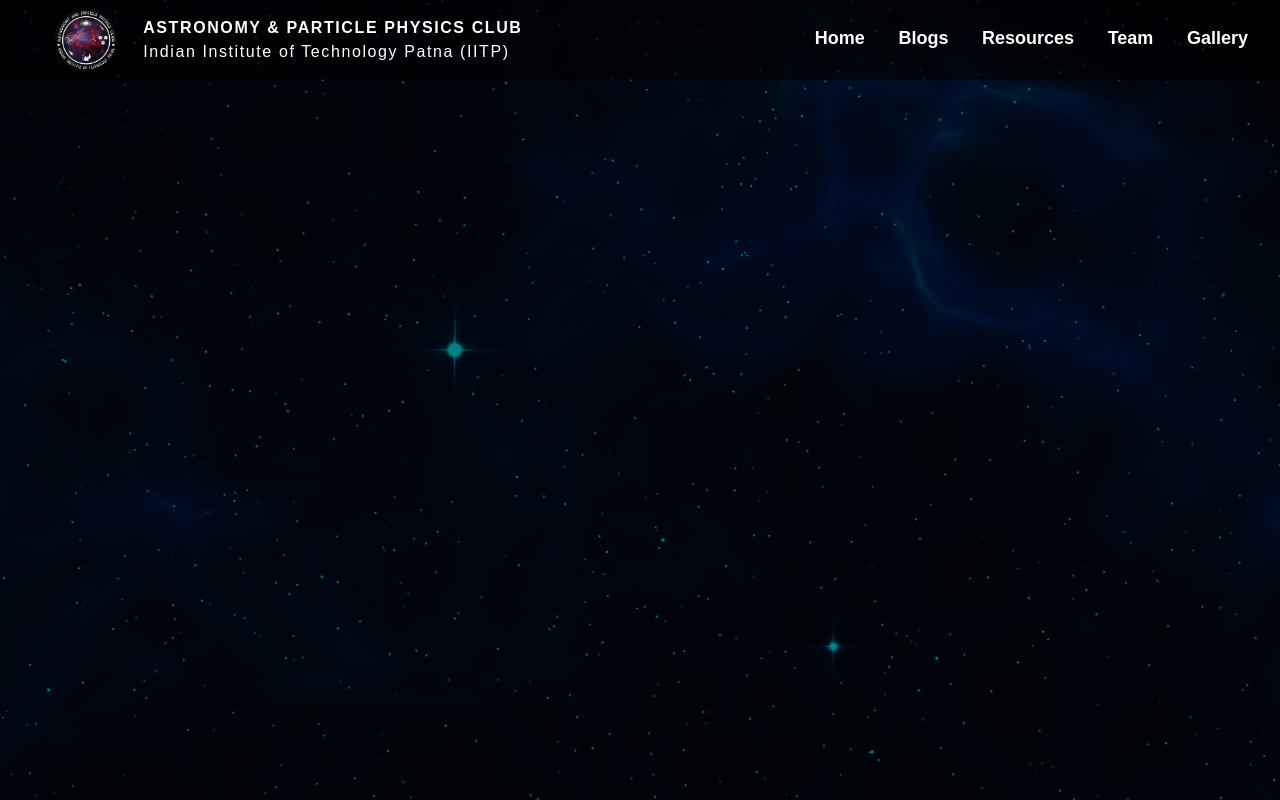
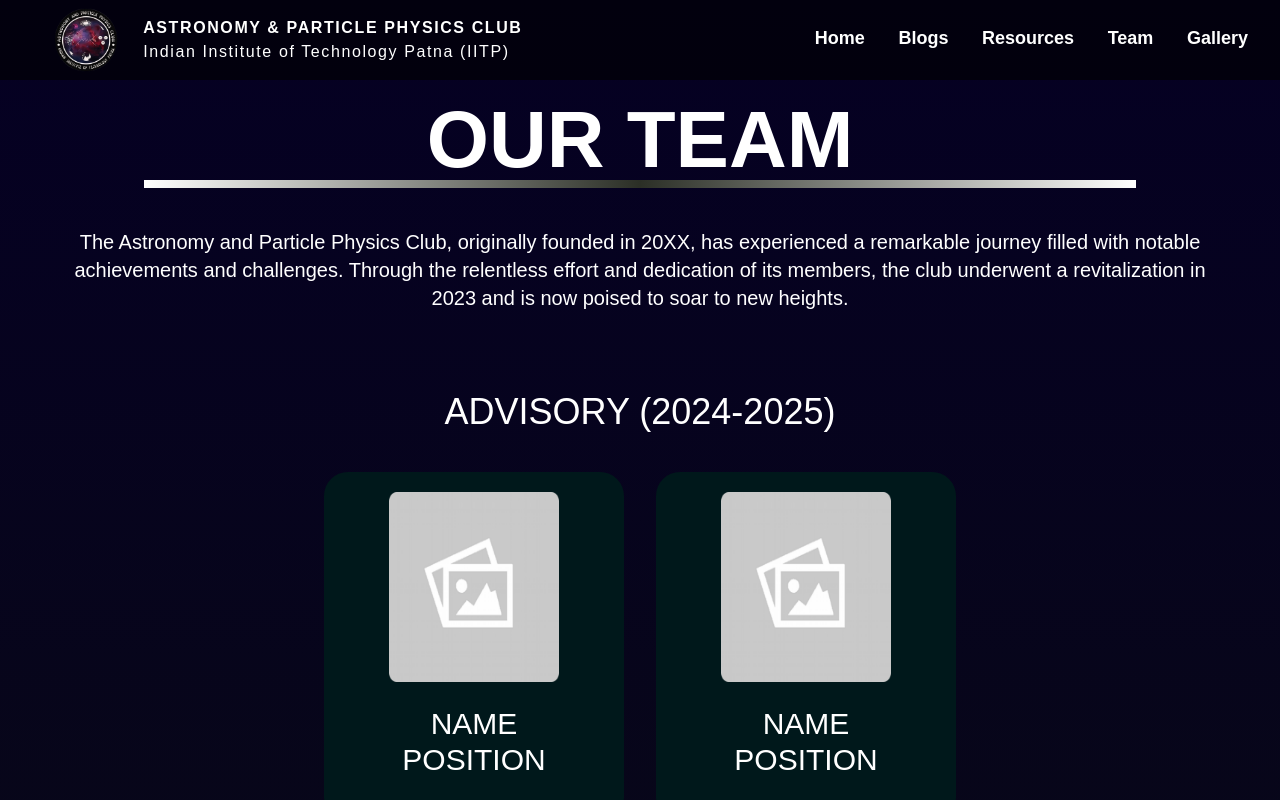
Before and after one commit to PS2609/APC_website, a React (Vite) app: page / in a window 1280 px wide. Both pictures are taken after a click on the link "Team". Shown: the top 800 px of the page. Built offline with nearby package versions, Linux system fonts and the light colour scheme; a web font is replaced by a local one.

Commit message:
Teams Page added

```diff
--- a/src/components/navbar.jsx
+++ b/src/components/navbar.jsx
@@ -4,6 +4,7 @@ import Gallery from './Gallery';
 import Banner1 from './banner1';
 import Resources from './Resources';
 import Home from './Home'
+import Teams from './teams';
 
 
 function Navbar() {
@@ -68,6 +69,7 @@ function Navbar() {
       {(currentMenu === 'home') && <><Banner1 /><Home/></>}
       {(currentMenu === 'gallery') && <Gallery />}
       {(currentMenu === 'resources') && <Resources />}
+      {(currentMenu === 'team') && <Teams />}
     </>
   )
 }
--- /dev/null
+++ b/src/components/teams.jsx
@@ -0,0 +1,90 @@
+import React from 'react'
+import Card from './teamsCard'
+import blankimage from '../images/blank_image.png'
+const teams = () => {
+    const position = ["", ""]
+    return (
+
+        <div className="bg-gradient-to-b from-[#050023] via-[#0E1700] to-[#1B0B7D]  p-5 text-white">
+            <div className=" mt-10 pt-10 heading  text-4xl md:text-5xl lg:text-[80px] font-bold text-center ">OUR TEAM</div>
+            <div className='bg-gradient-to-r from-[#FFFFFF] via-[#2B2F26] to-[#FFFFFF] w-[80%] mx-auto h-2  m-t'></div>
+            <p className=' text-center text-lg md:text-xl m-10'> The Astronomy and Particle Physics Club, originally founded in 20XX, has experienced a remarkable journey filled with notable achievements and challenges. Through the relentless effort and dedication of its members, the club underwent a revitalization in 2023 and is now poised to soar to new heights.</p>
+            <div className="advisory">
+                <h1 className="text-3xl md:text-4xl text-center py-10 ">ADVISORY (2024-2025)</h1>
+                <div className="profiles flex justify-center gap-8 flex-wrap ">
+                    <Card image={blankimage} name={"NAME"} position={"POSITION"} />
+                    <Card image={blankimage} name={"NAME"} position={"POSITION"} />
+                </div>
+            </div>
+            <div className="O.C (2024-2025)">
+                <h1 className="text-3xl md:text-4xl text-center py-10 ">O.C (2024-2025)</h1>
+                <div className="profiles flex justify-center gap-8 flex-wrap ">
+                    <Card image={blankimage} name={"NAME"} position={"POSITION"} />
+                    <Card image={blankimage} name={"NAME"} position={"POSITION"} />
+                    <Card image={blankimage} name={"NAME"} position={"POSITION"} />
+                    <Card image={blankimage} name={"NAME"} position={"POSITION"} />
+                </div>
+            </div>
+            <div className='EDUCATION & OUTREACH'>
+                <h1 className="text-3xl md:text-5xl text-center py-10 ">EDUCATION & OUTREACH</h1>
+                <div className="cordinator">
+                    <h1 className="text-3xl md:text-4xl text-center py-10 ">COORDINATOR</h1>
+                    <div className="profiles flex justify-center gap-8 flex-wrap ">
+                        <Card image={blankimage} name={"NAME"} position={"POSITION"} />
+                        <Card image={blankimage} name={"NAME"} position={"POSITION"} />
+                    </div>
+                </div>
+                <div className="sub-cordinator">
+                    <h1 className="text-3xl md:text-4xl text-center py-10 ">SUB-COORDINATOR</h1>
+                    <div className="profiles flex justify-center gap-8 flex-wrap ">
+                        <Card image={blankimage} name={"NAME"} position={"POSITION"} />
+                        <Card image={blankimage} name={"NAME"} position={"POSITION"} />
+                        <Card image={blankimage} name={"NAME"} position={"POSITION"} />
+                        <Card image={blankimage} name={"NAME"} position={"POSITION"} />
+                    </div>
+                </div>
+            </div>
+            <div className='EVENTS'>
+                <h1 className="text-4xl md:text-5xl text-center py-10 ">EVENTS</h1>
+                <div className="cordinator">
+                    <h1 className="text-3xl md:text-4xl text-center py-10 ">COORDINATOR</h1>
+                    <div className="profiles flex justify-center gap-8 flex-wrap ">
+                        <Card image={blankimage} name={"NAME"} position={"POSITION"} />
+                        <Card image={blankimage} name={"NAME"} position={"POSITION"} />
+                    </div>
+                </div>
+                <div className="sub-cordinator">
+                    <h1 className="text-3xl md:text-4xl text-center py-10 ">SUB-COORDINATOR</h1>
+                    <div className="profiles flex justify-center gap-8 flex-wrap ">
+                        <Card image={blankimage} name={"NAME"} position={"POSITION"} />
+                        <Card image={blankimage} name={"NAME"} position={"POSITION"} />
+                        <Card image={blankimage} name={"NAME"} position={"POSITION"} />
+                        <Card image={blankimage} name={"NAME"} position={"POSITION"} />
+                    </div>
+                </div>
+            </div>
+            <div className='MAGAZINE & PR'>
+                <h1 className="text-4xl md:text-5xl text-center py-10 ">MAGAZINE & PR</h1>
+                <div className="cordinator">
+                    <h1 className="text-3xl md:text-4xl text-center py-10 ">COORDINATOR</h1>
+                    <div className="profiles flex justify-center gap-8 flex-wrap ">
+                        <Card image={blankimage} name={"NAME"} position={"POSITION"} />
+                        <Card image={blankimage} name={"NAME"} position={"POSITION"} />
+                    </div>
+                </div>
+                <div className="sub-cordinator">
+                    <h1 className="text-3xl md:text-4xl text-center py-10 ">SUB-COORDINATOR</h1>
+                    <div className="profiles flex justify-center gap-8 flex-wrap ">
+                        <Card image={blankimage} name={"NAME"} position={"POSITION"} />
+                        <Card image={blankimage} name={"NAME"} position={"POSITION"} />
+                        <Card image={blankimage} name={"NAME"} position={"POSITION"} />
+                        <Card image={blankimage} name={"NAME"} position={"POSITION"} />
+                    </div>
+                </div>
+            </div>
+
+        </div>
+    )
+}
+
+export default teams
--- /dev/null
+++ b/src/components/teamsCard.jsx
@@ -0,0 +1,19 @@
+import React from 'react'
+const teamsCard = (props) => {
+    return (
+        <>
+            <div className="card w-[300px] h-[350px] bg-[#00181B] rounded-3xl p-5  ">
+                <div className="img mx-auto">
+                    <img src={props.image} alt="" className='w-[170px] h-[190px]' />
+                </div>
+                <div className="text my-auto text-center text-xl  md:text-3xl">
+                    <div className="name ">{props.name}</div>
+                    <div className="name">{props.position}</div>
+                </div>
+
+            </div>
+        </>
+    )
+}
+
+export default teamsCard
```
